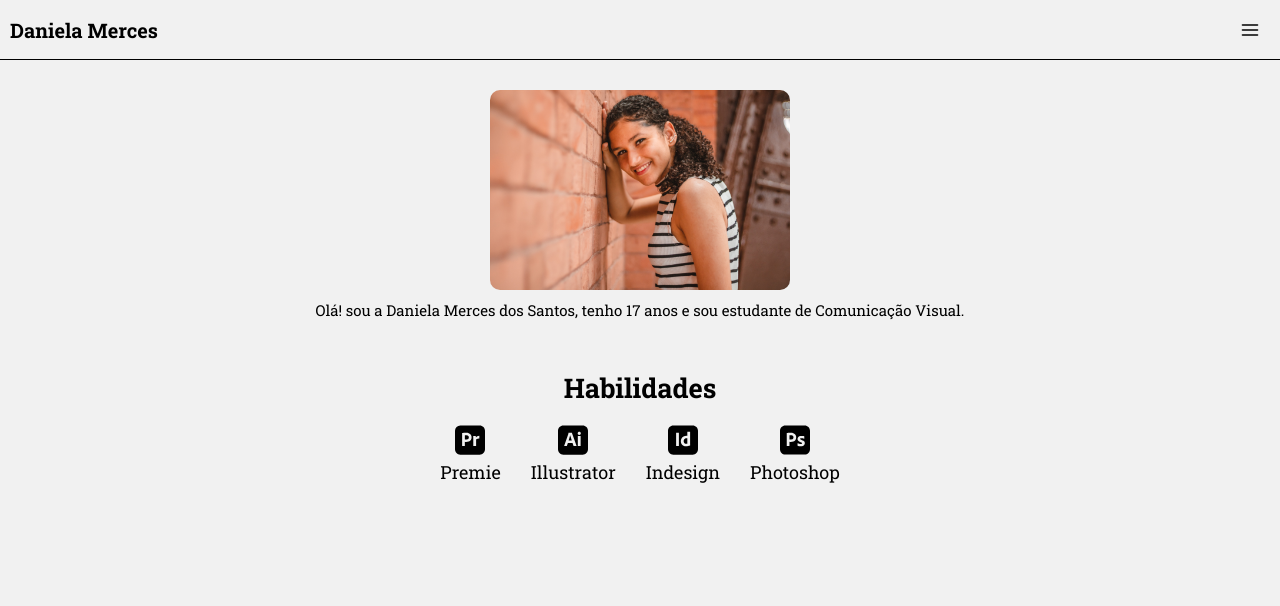
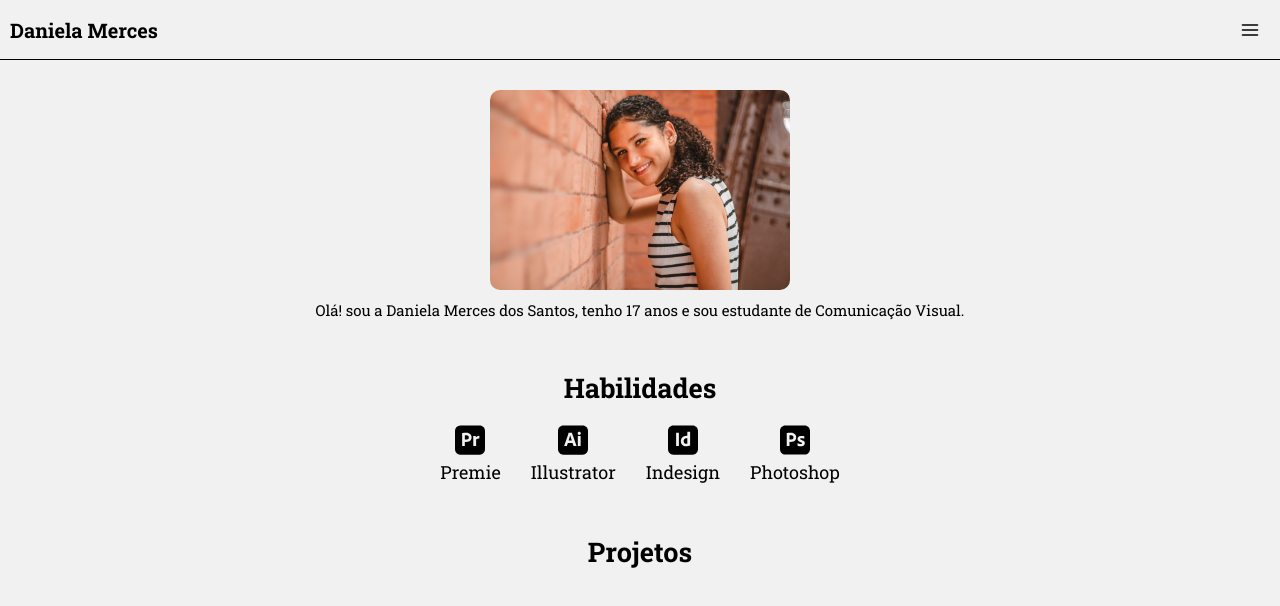
Before and after one commit to Dev-JoaoVictor/portifolio-daniela, a React (Vite) app: page / in a window 1280 px wide. Shown: the top 606 px of the page. Built offline with nearby package versions, Linux system fonts and the light colour scheme.

Commit message:
Iniciando a seção de projetos

```diff
--- a/src/pages/Home/index.jsx
+++ b/src/pages/Home/index.jsx
@@ -38,6 +38,8 @@ export function Home() {
             ))}
           </Skills>
         </Section>
+        <Section title="Projetos">
+        </Section>
       </main>
     </Container>
   );
--- a/src/pages/Home/styles.js
+++ b/src/pages/Home/styles.js
@@ -5,6 +5,7 @@ export const Container = styled.div`
 
   > main {
     display: grid;
+    place-content: center;
     gap: 5rem;
     padding: 3rem 2rem 0;
   }
```
